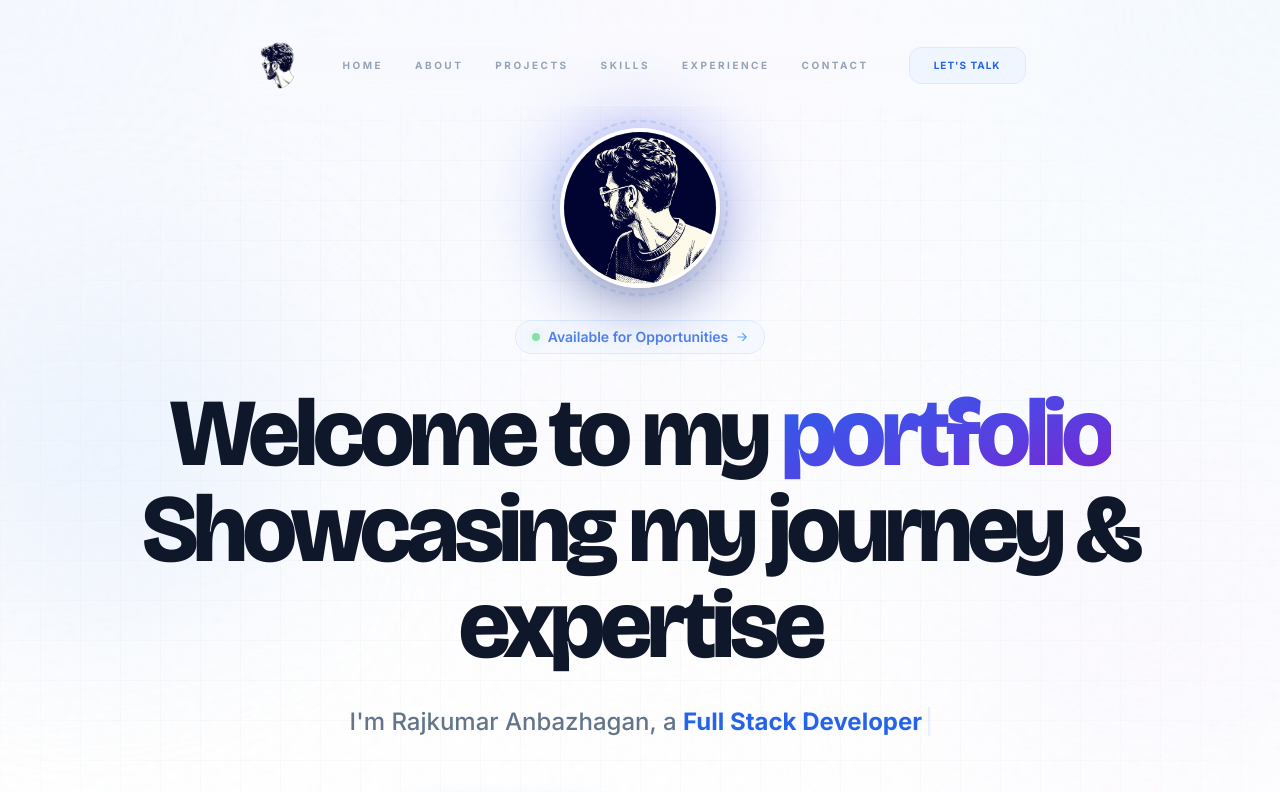
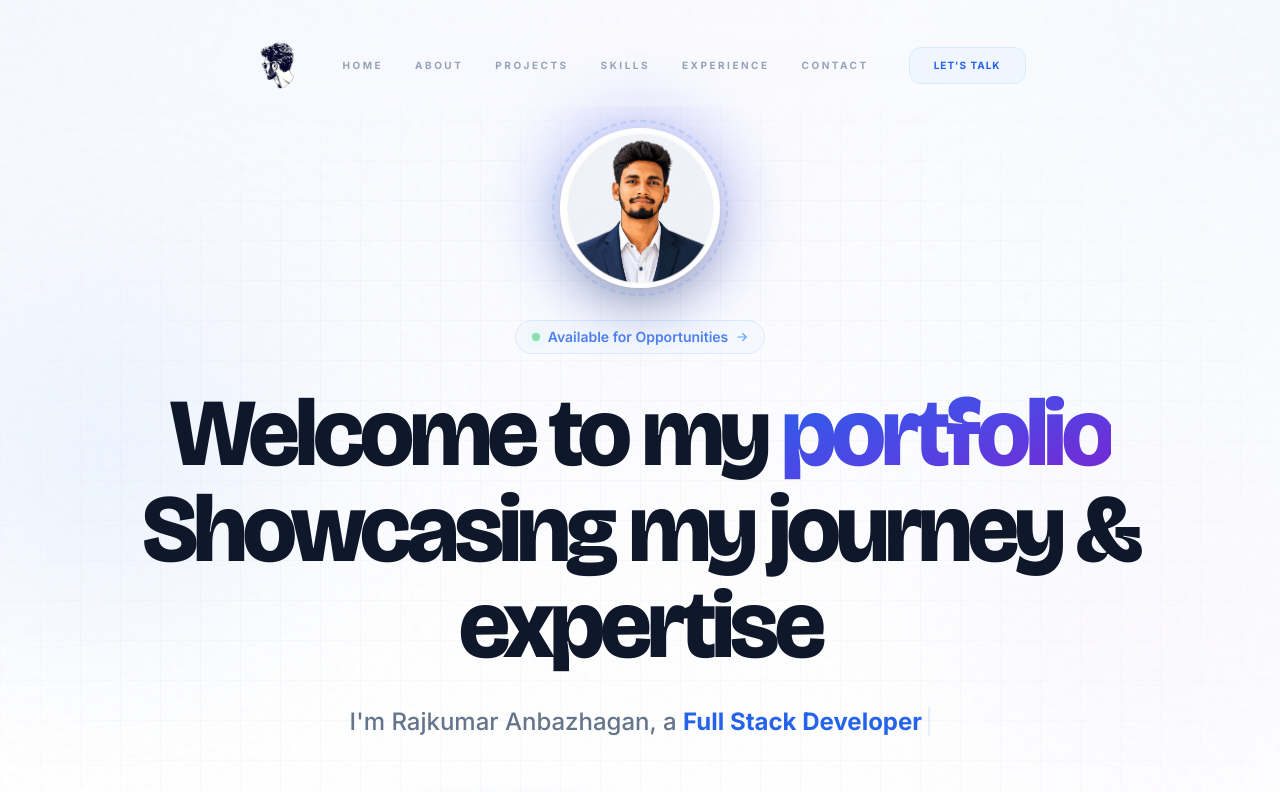
Before and after one commit to rajkumar-tech-2002/project_portfolio, a React (Vite) app in the folder client/: page / in a window 1280 px wide. Shown: the top 792 px of the page. Built offline with nearby package versions, Linux system fonts and the light colour scheme.

Commit message:
updated photo and resume

```diff
--- a/client/src/components/sections/Hero.jsx
+++ b/client/src/components/sections/Hero.jsx
@@ -61,7 +61,7 @@ const Hero = () => {
           <div className="absolute inset-0 bg-gradient-to-tr from-blue-600 to-indigo-600 rounded-full blur-2xl opacity-20 animate-pulse" />
           <div className="relative w-32 h-32 md:w-40 md:h-40 rounded-full border-4 border-white shadow-2xl overflow-hidden glass-dark">
             <img
-              src="/assets/images/rk-6.png"
+              src="/assets/images/raju.jpeg"
               alt="Rajkumar Anbazhagan"
               className="w-full h-full object-cover"
             />
--- a/client/src/data/experience.jsx
+++ b/client/src/data/experience.jsx
@@ -12,7 +12,7 @@ export const experiences = [
     },
     {
         role: "Software Architect (Part-Time)",
-        company: "Search First Technolgies (P) Ltd., Erode",
+        company: "Search First Technologies (P) Ltd., Erode",
         duration: "Present",
         description: "Leading architecture design and technical strategy for scalable ERP systems. Defining system structure, ensuring performance optimization, and guiding development teams to deliver secure, high-quality real-time applications with modern user experiences.",
         icon: <FaBuilding className="text-blue-400" />,
--- a/client/src/data/skills.jsx
+++ b/client/src/data/skills.jsx
@@ -1,4 +1,4 @@
-import { FaHtml5, FaCss3Alt, FaJs, FaReact, FaDatabase, FaGitAlt, FaGithub, FaBootstrap } from "react-icons/fa";
+import { FaHtml5, FaCss3Alt, FaJs, FaReact, FaDatabase, FaPython, FaGitAlt, FaGithub, FaBootstrap } from "react-icons/fa";
 import { SiTailwindcss, SiMysql } from "react-icons/si";
 import React from 'react';
 
@@ -24,6 +24,7 @@ export const skillCategories = [
         skills: [
             { name: "MySQL", icon: <SiMysql className="text-blue-400" /> },
             { name: "SQL", icon: <FaDatabase className="text-indigo-400" /> },
+            { name: "Python", icon: <FaPython className="text-yellow-400" /> },
         ],
         span: "md:col-span-1",
         bg: "bg-purple-50/50",
```
Also changed, not shown: client/public/assets/images/raju.jpeg (added).
